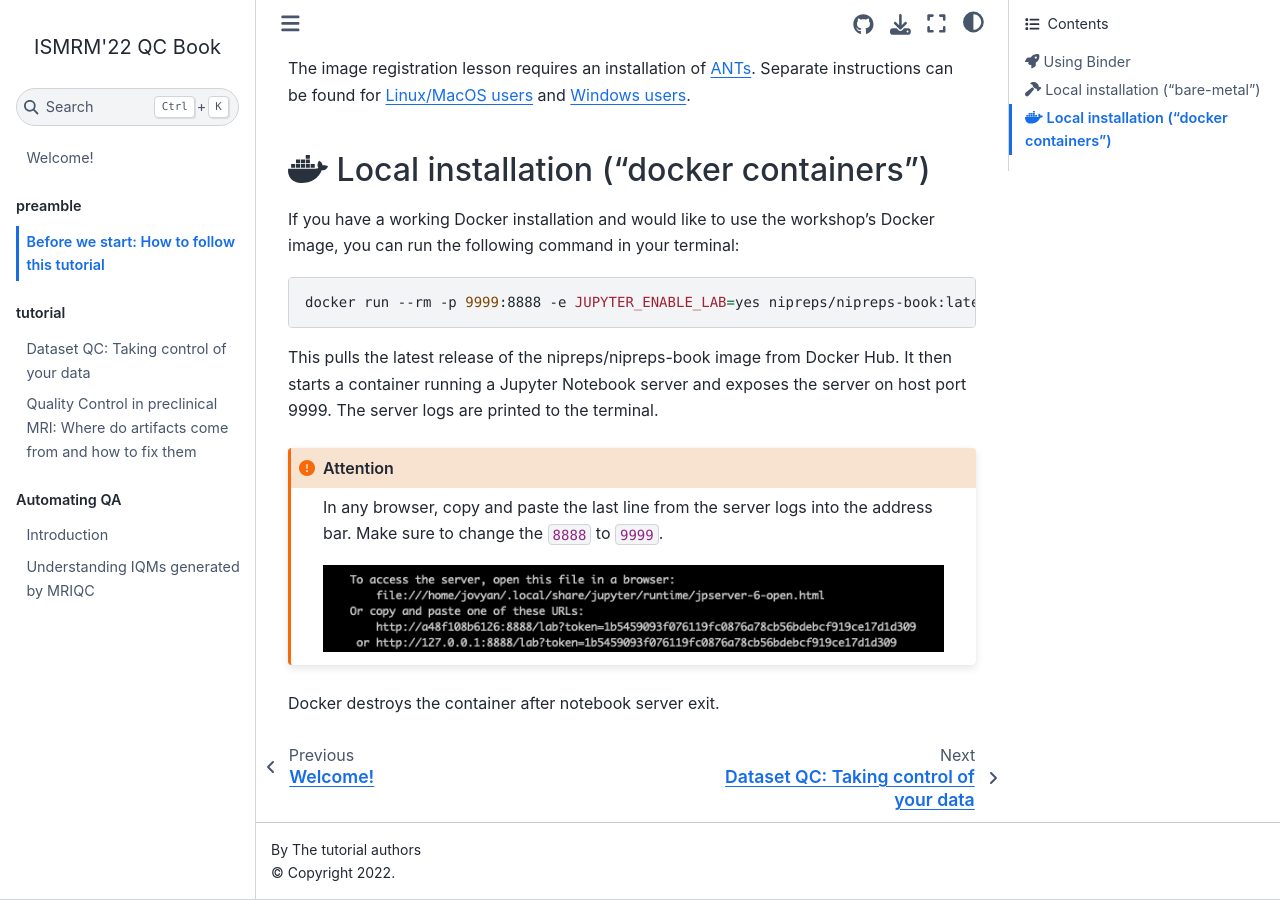
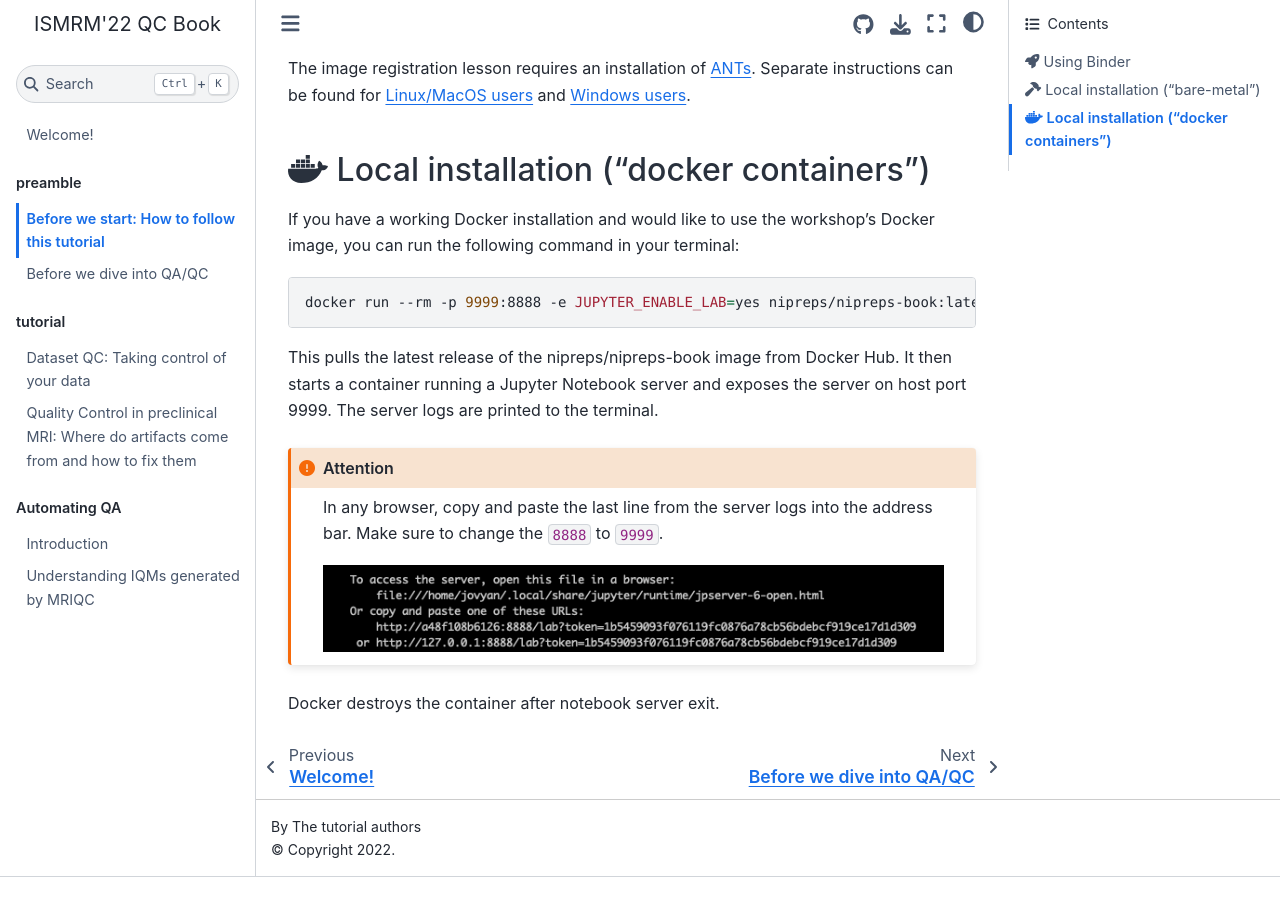
Before and after one commit to nipreps/qc-book, a Jupyter Book: the page built from docs/preamble/step0.md, in a window 1280 px wide and 900 px high, scrolled down 1155 px. Built offline with Jupyter Book 1.0.4 settings and Sphinx 7.4.7 and the Sphinx Book theme 1.1.4, drawn with Linux system fonts in a browser that asks for light colours; after the commit the page ends 2032 px from its top, so only the background shows below that.

Commit message:
enh: add a preliminary section as satra suggested

```diff
--- a/docs/_toc.yml
+++ b/docs/_toc.yml
@@ -4,6 +4,7 @@ parts:
 - caption: preamble
   chapters:
   - file: preamble/step0
+  - file: preamble/qa-qc-basics.md
 - caption: tutorial
   chapters:
   - file: tutorial/jetzel
--- /dev/null
+++ b/docs/preamble/qa-qc-basics.md
@@ -0,0 +1,3 @@
+# Before we dive into QA/QC
+
+## Definitions and terminology
```
